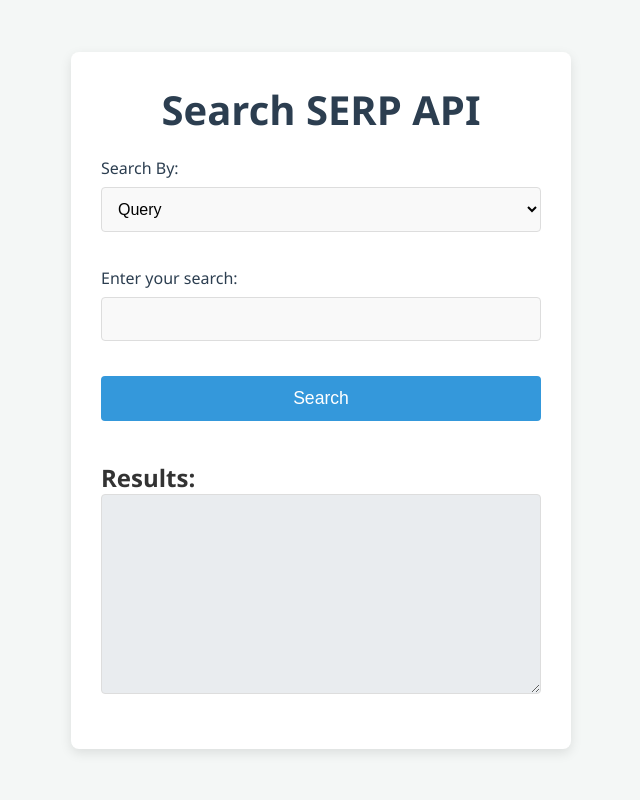
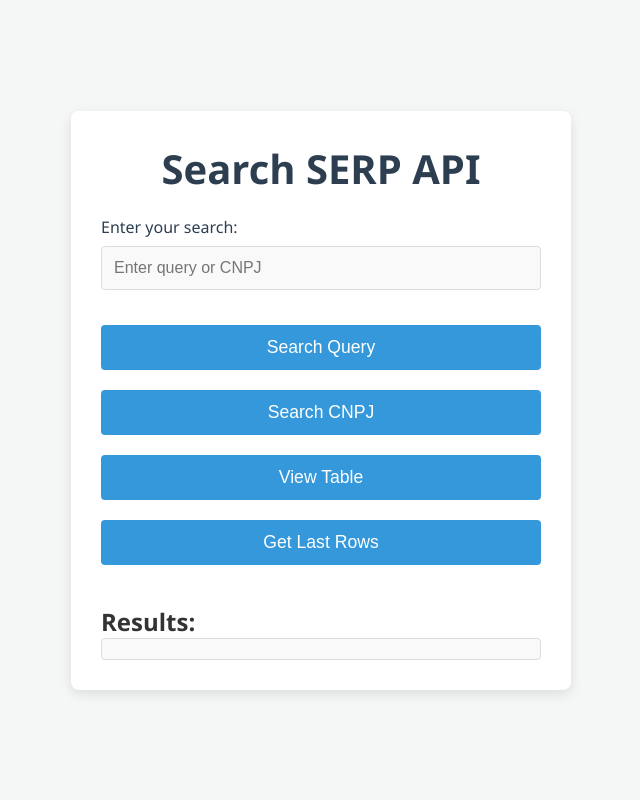
Before and after one commit to AInsteinsBR/BusinessIntegrity, a Flask app: page / in a window 1280 px wide. Shown: the whole page, without its empty margins (319-959 px from the left). Run offline with Flask 3, Linux system fonts and the light colour scheme.

Commit message:
html templates

```diff
--- a/app/templates/index.html
+++ b/app/templates/index.html
@@ -46,10 +46,8 @@
             color: #2c3e50;
         }
 
-        select,
         input,
-        button,
-        textarea {
+        button {
             width: 100%;
             padding: 12px;
             border: 1px solid #ddd;
@@ -60,10 +58,8 @@
             transition: all 0.3s ease;
         }
 
-        select:focus,
         input:focus,
-        button:focus,
-        textarea:focus {
+        button:focus {
             border-color: #3498db;
             background-color: #fff;
             outline: none;
@@ -86,31 +82,25 @@
             background-color: #1c5984;
         }
 
-        textarea {
-            height: 200px;
-            resize: vertical;
-            background-color: #f1f1f1;
-        }
-
         #results {
             margin-top: 20px;
         }
 
-        #output {
+        #markdownOutput {
             font-family: 'Courier New', Courier, monospace;
             white-space: pre-wrap;
             word-wrap: break-word;
-            height: 200px;
-            background-color: #e9ecef;
-            color: #555;
+            padding: 10px;
+            background-color: #f9f9f9;
+            border: 1px solid #ddd;
             border-radius: 4px;
+            color: #333;
         }
 
         .form-group {
             margin-bottom: 15px;
         }
 
-        /* Responsive Design */
         @media (max-width: 600px) {
             .container {
                 padding: 20px;
@@ -130,52 +120,94 @@
 <body>
     <div class="container">
         <h1>Search SERP API</h1>
-        <form id="searchForm">
-            <div class="form-group">
-                <label for="searchType">Search By:</label>
-                <select id="searchType" name="searchType" required>
-                    <option value="query">Query</option>
-                    <option value="cnpj">CNPJ</option>
-                </select>
-            </div>
 
-            <div class="form-group">
-                <label for="inputValue">Enter your search:</label>
-                <input type="text" id="inputValue" name="inputValue" required>
-            </div>
+        <div class="form-group">
+            <label for="inputValue">Enter your search:</label>
+            <input type="text" id="inputValue" name="inputValue" placeholder="Enter query or CNPJ" required>
+        </div>
 
-            <button type="submit">Search</button>
-        </form>
+        <button id="searchQueryBtn">Search Query</button>
+        <button id="searchCnpjBtn">Search CNPJ</button>
+        <button id="viewTableBtn">View Table</button>
+        <button id="getLastRowsBtn">Get Last Rows</button>
 
         <div id="results">
             <h2>Results:</h2>
-            <textarea readonly id="output"></textarea>
+            <div id="markdownOutput"></div>
         </div>
     </div>
 
     <script>
-        const form = document.getElementById("searchForm");
-        form.addEventListener("submit", async (e) => {
-            e.preventDefault();
+        const searchQueryBtn = document.getElementById("searchQueryBtn");
+        const searchCnpjBtn = document.getElementById("searchCnpjBtn");
+        const viewTableBtn = document.getElementById("viewTableBtn");
+        const getLastRowsBtn = document.getElementById("getLastRowsBtn");
+        const inputValue = document.getElementById("inputValue");
+        const markdownOutput = document.getElementById("markdownOutput");
 
-            const searchType = document.getElementById("searchType").value;
-            const inputValue = document.getElementById("inputValue").value;
-            const output = document.getElementById("output");
-            output.value = "Loading...";
-
+        searchQueryBtn.addEventListener("click", async () => {
+            const query = inputValue.value;
+            if (!query) {
+                markdownOutput.innerHTML = "<p>Please enter a search query.</p>";
+                return;
+            }
+            markdownOutput.innerHTML = "<p>Loading...</p>";
             try {
                 const response = await fetch("/search", {
                     method: "POST",
                     headers: {
                         "Content-Type": "application/json",
                     },
-                    body: JSON.stringify({ searchType, inputValue }),
+                    body: JSON.stringify({ searchType: "query", inputValue: query }),
                 });
                 const data = await response.json();
-                output.value = JSON.stringify(data, null, 2);
+                if (data.error) {
+                    markdownOutput.innerHTML = `<p style="color: red;">Error: ${data.error}</p>`;
+                } else {
+                    markdownOutput.innerHTML = data.analysis; // Render markdown as HTML
+                }
             } catch (error) {
-                output.value = "Error: " + error.message;
+                markdownOutput.innerHTML = `<p style="color: red;">Error: ${error.message}</p>`;
             }
+        });
+
+        searchCnpjBtn.addEventListener("click", async () => {
+            const cnpj = inputValue.value;
+            if (!cnpj) {
+                markdownOutput.innerHTML = "<p>Please enter a CNPJ.</p>";
+                return;
+            }
+            markdownOutput.innerHTML = "<p>Loading...</p>";
+            try {
+                const response = await fetch("/search", {
+                    method: "POST",
+                    headers: {
+                        "Content-Type": "application/json",
+                    },
+                    body: JSON.stringify({ searchType: "cnpj", inputValue: cnpj }),
+                });
+                const data = await response.json();
+                if (data.error) {
+                    markdownOutput.innerHTML = `<p style="color: red;">Error: ${data.error}</p>`;
+                } else {
+                    markdownOutput.innerHTML = data.analysis; // Render markdown as HTML
+                }
+            } catch (error) {
+                markdownOutput.innerHTML = `<p style="color: red;">Error: ${error.message}</p>`;
+            }
+        });
+
+        viewTableBtn.addEventListener("click", () => {
+            window.location.href = "/view-table";
+        });
+
+        getLastRowsBtn.addEventListener("click", async () => {
+            const limit = prompt("Enter the number of rows to fetch:");
+            if (!limit || isNaN(limit) || limit <= 0) {
+                markdownOutput.innerHTML = "<p>Invalid number of rows.</p>";
+                return;
+            }
+            window.location.href = `/last-rows?limit=${limit}`;
         });
     </script>
 </body>
```
Also changed, not shown: app/templates/analysis_result.html (added, +19 -0 lines), app/templates/view_rows.html (added, +23 -0 lines), app/templates/view_table.html (added, +60 -0 lines).
